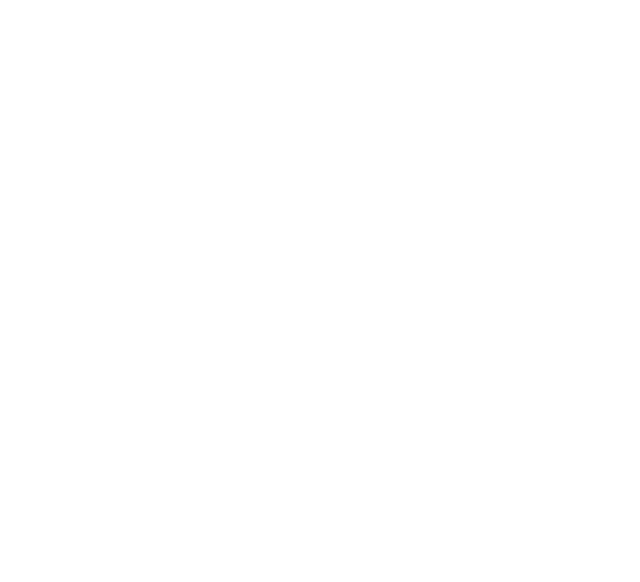
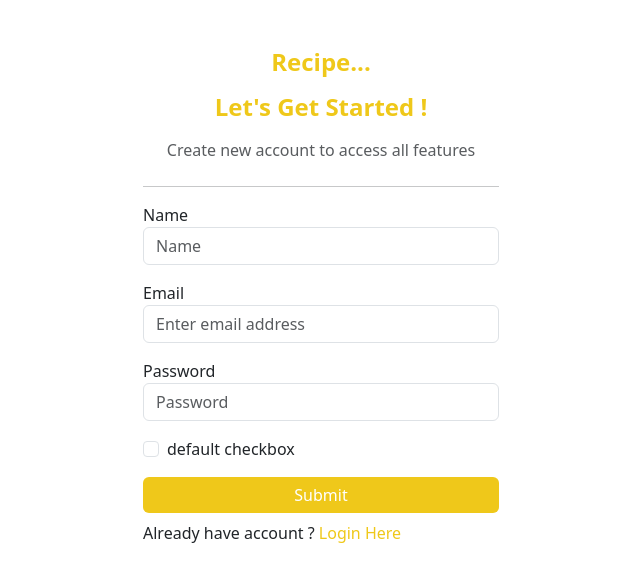
Before and after one commit to matfaisall/recipe-frontend-redux, a React (Vite) app: page /auth/register in a window 1280 px wide. Before the commit this address had no page. Shown: the top 582 px of the page, without its empty margins (319-959 px from the left). Built offline with nearby package versions, Linux system fonts and the light colour scheme.

Commit message:
adding auth screen, login and register

```diff
--- a/src/router/index.jsx
+++ b/src/router/index.jsx
@@ -7,6 +7,8 @@
   Outlet,
 } from "react-router-dom";
 import LandingPage from "../views/LandingPage.jsx";
+import Login from "../views/Login.jsx";
+import Register from "../views/Register.jsx";
 
 const Router = () => {
   // const PrivateRoute = () => {
@@ -23,6 +25,8 @@
     <BrowserRouter>
       <Routes>
         <Route path="/" element={<LandingPage />} />
+        <Route path="/auth/login" element={<Login />} />
+        <Route path="/auth/register" element={<Register />} />
       </Routes>
     </BrowserRouter>
   );
--- /dev/null
+++ b/src/views/Login.jsx
@@ -0,0 +1,70 @@
+import React from "react";
+
+import { Container, Row, Col, Form, Button, Card } from "react-bootstrap";
+import { Link } from "react-router-dom";
+
+const Login = () => {
+  return (
+    <>
+      <Container className="mt-5">
+        <Row>
+          <Col md="4" className="mx-auto">
+            <div className="text-center" style={{ color: "#EFC81A" }}>
+              <h4 className="mb-3 fw-bold">Recipe...</h4>
+              <h4 className="mb-3 fw-bold">Welcome</h4>
+            </div>
+            <p class="text-body-secondary text-center mb-4">
+              Log in into your existing account
+            </p>
+            <hr />
+            <Card className="border-0">
+              <Form>
+                <p className="mb-0">Email</p>
+                <Form.Control
+                  className="mb-3"
+                  aria-label="Default"
+                  aria-describedby="inputGroup-sizing-default"
+                  placeholder="Enter email address"
+                />
+                <p className="mb-0">Password</p>
+                <Form.Control
+                  className="mb-3"
+                  aria-label="Default"
+                  aria-describedby="inputGroup-sizing-default"
+                  placeholder="Password"
+                />
+
+                {["checkbox"].map((type) => (
+                  <div key={`default-${type}`} className="mb-3">
+                    <Form.Check // prettier-ignore
+                      type={type}
+                      id={`default-${type}`}
+                      label={`default ${type}`}
+                    />
+                  </div>
+                ))}
+                <Button
+                  className="d-block w-100 border-0"
+                  style={{ backgroundColor: "#EFC81A" }}
+                >
+                  Submit
+                </Button>
+              </Form>
+              <p className="mt-2">
+                Forget Your Password ?{" "}
+                <Link
+                  to="/auth/forgot"
+                  style={{ textDecoration: "none", color: "#EFC81A" }}
+                >
+                  Click Here
+                </Link>
+              </p>
+            </Card>
+          </Col>
+        </Row>
+      </Container>
+    </>
+  );
+};
+
+export default Login;
--- /dev/null
+++ b/src/views/Register.jsx
@@ -0,0 +1,77 @@
+import React from "react";
+
+import { Container, Row, Col, Form, Button, Card } from "react-bootstrap";
+import { Link } from "react-router-dom";
+
+const Register = () => {
+  return (
+    <>
+      <Container className="mt-5">
+        <Row>
+          <Col md="4" className="mx-auto">
+            <div className="text-center" style={{ color: "#EFC81A" }}>
+              <h4 className="mb-3 fw-bold">Recipe...</h4>
+              <h4 className="mb-3 fw-bold">Let's Get Started !</h4>
+            </div>
+            <p class="text-body-secondary text-center mb-4">
+              Create new account to access all features
+            </p>
+            <hr />
+            <Card className="border-0">
+              <Form>
+                <p className="mb-0">Name</p>
+                <Form.Control
+                  className="mb-3"
+                  aria-label="Default"
+                  aria-describedby="inputGroup-sizing-default"
+                  placeholder="Name"
+                />
+                <p className="mb-0">Email</p>
+                <Form.Control
+                  className="mb-3"
+                  aria-label="Default"
+                  aria-describedby="inputGroup-sizing-default"
+                  placeholder="Enter email address"
+                />
+                <p className="mb-0">Password</p>
+                <Form.Control
+                  className="mb-3"
+                  aria-label="Default"
+                  aria-describedby="inputGroup-sizing-default"
+                  placeholder="Password"
+                />
+
+                {["checkbox"].map((type) => (
+                  <div key={`default-${type}`} className="mb-3">
+                    <Form.Check // prettier-ignore
+                      type={type}
+                      id={`default-${type}`}
+                      label={`default ${type}`}
+                    />
+                  </div>
+                ))}
+                <Button
+                  className="d-block w-100 border-0"
+                  style={{ backgroundColor: "#EFC81A" }}
+                >
+                  Submit
+                </Button>
+              </Form>
+              <p className="mt-2">
+                Already have account ?{" "}
+                <Link
+                  to="/auth/login"
+                  style={{ textDecoration: "none", color: "#EFC81A" }}
+                >
+                  Login Here
+                </Link>
+              </p>
+            </Card>
+          </Col>
+        </Row>
+      </Container>
+    </>
+  );
+};
+
+export default Register;
```
Also changed, not shown: src/components/ButtonSubmit.jsx (added).
